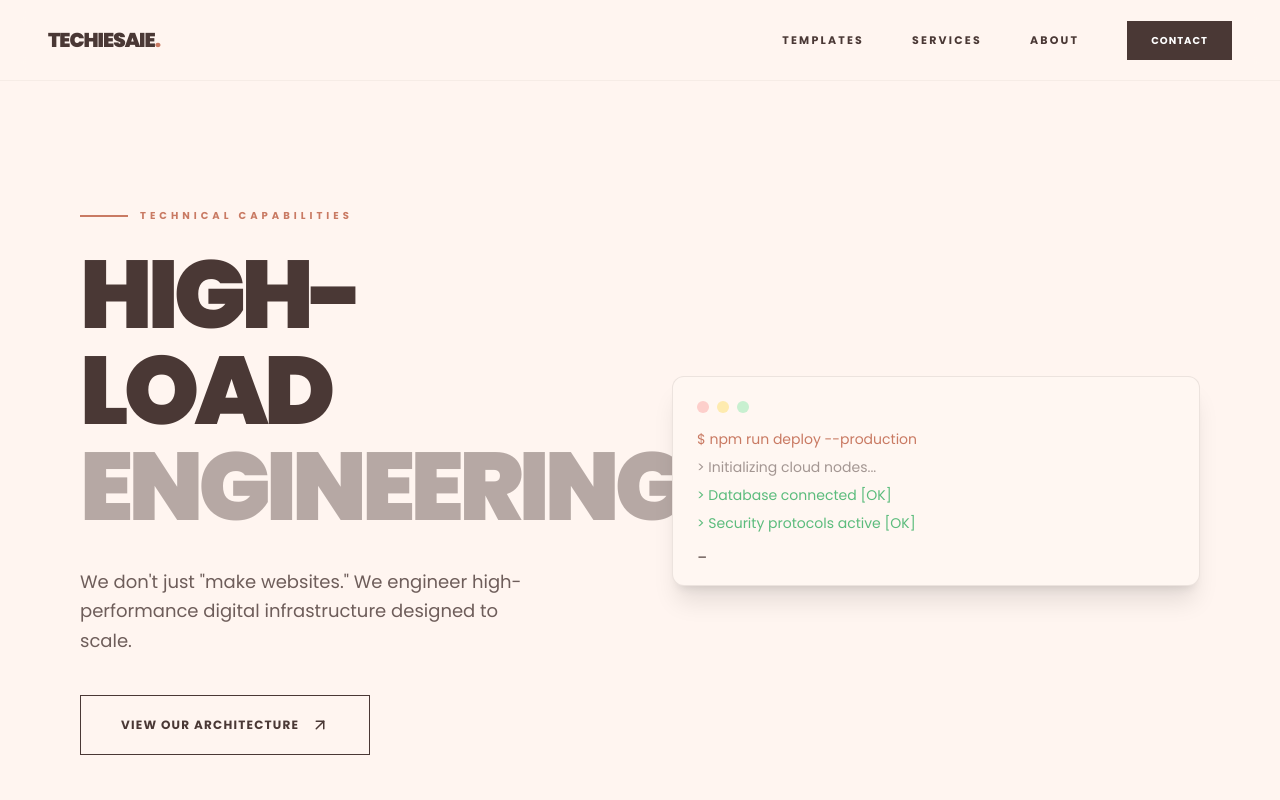
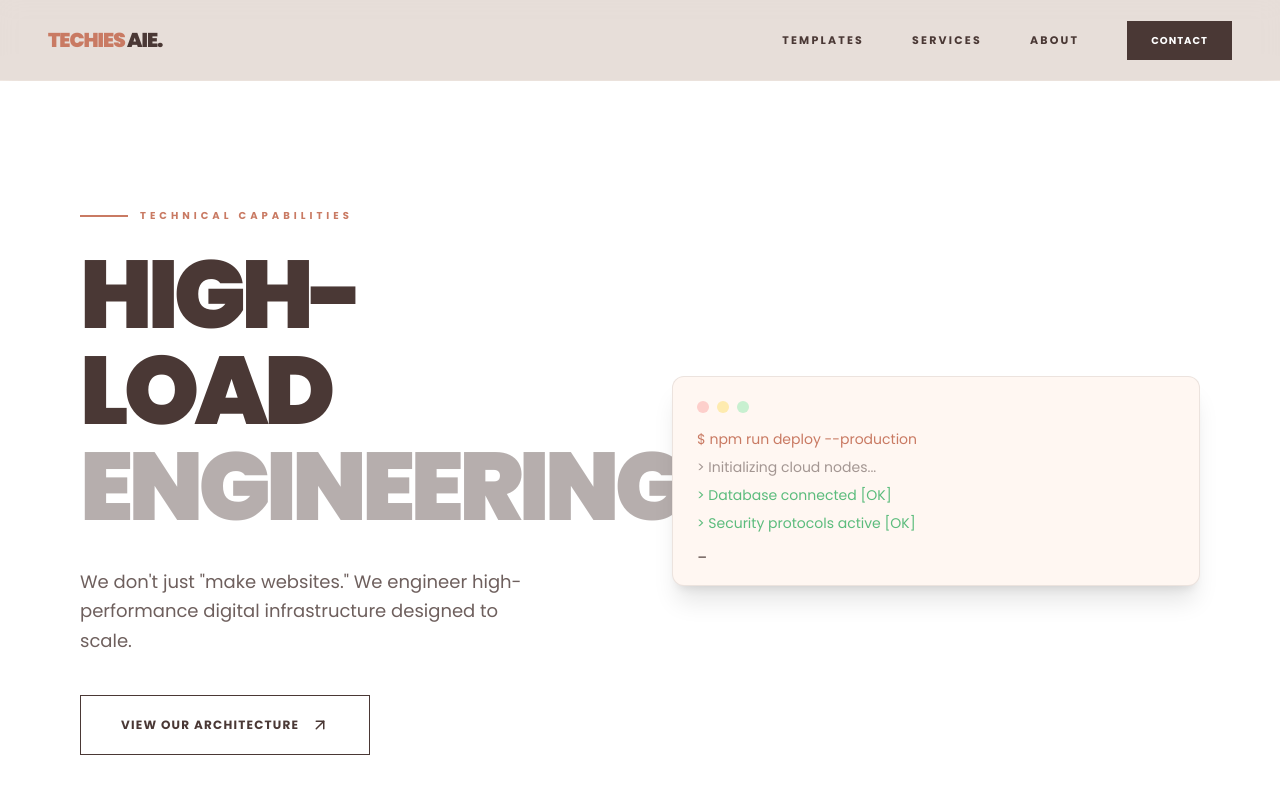
Before and after one commit to imranrkhan13/techiesaie, a React (Vite) app: page /services in a window 1280 px wide. Shown: the top 800 px of the page. Built offline with nearby package versions, Linux system fonts and the light colour scheme.

Commit message:
quick ui change

```diff
--- a/index.html
+++ b/index.html
@@ -5,7 +5,7 @@
       <link
         href="https://fonts.googleapis.com/css2?family=Poppins:ital,wght@0,100;0,200;0,300;0,400;0,500;0,600;0,700;0,800;0,900;1,100;1,200;1,300;1,400;1,500;1,600;1,700;1,800;1,900&display=swap"
         rel="stylesheet">
-    <link rel="icon" type="image/png" sizes="32x32" href="src/assets/aie.png" />
+    <link rel="icon" type="image/png" sizes="200rem" href="src/assets/aie.png" id="favicon"/>
     <meta name="viewport" content="width=device-width, initial-scale=1.0" />
     <title>techiesaie</title>
   </head>
--- a/src/components/navbar.jsx
+++ b/src/components/navbar.jsx
@@ -5,8 +5,8 @@ export default function Navbar() {
     <nav className="fixed top-0 left-0 right-0 z-50 bg-[#FFF5F0]/90 backdrop-blur-md border-b border-[#4A3835]/5">
       <div className="max-w-7xl mx-auto px-6 lg:px-12">
         <div className="flex justify-between items-center h-20">
-          <Link to="/" className="text-xl font-black tracking-tighter text-[#4A3835]">
-            TECHIESAIE<span className="text-[#C97A63]">.</span>
+          <Link to="/" className="text-xl font-black tracking-tighter text-[#C97A63]">
+            TECHIES<span className="text-[#4A3835]"> AIE</span><span className="text-[#4A3835]">.</span>
           </Link>
 
           <div className="hidden md:flex items-center gap-12">
--- a/src/pages/About.jsx
+++ b/src/pages/About.jsx
@@ -15,6 +15,7 @@ export default function AboutSection() {
         text: '#4A3835',
         accent: '#C97A63',
         bgLight: '#FFF7F2',
+        bgalt: '#fff',
     };
 
     const process = [
@@ -45,10 +46,10 @@ export default function AboutSection() {
     ];
 
     return (
-        <div className="pt-20 min-h-screen selection:bg-[#C97A63] selection:text-white" style={{ backgroundColor: colors.bg, color: colors.text }}>
+        <div className="pt-20 min-h-screen selection:bg-[#C97A63] selection:text-white" style={{ color: colors.text }}>
 
             {/* 1. HERO NARRATIVE WITH STAGGERED TEXT */}
-            <section className="px-6 lg:px-20 py-32 max-w-7xl mx-auto">
+            <section className="px-6 lg:px-20 py-32 mx-auto" style={{ backgroundColor: colors.bgalt}}>
                 <div className="grid lg:grid-cols-2 gap-16 items-center">
                     <motion.div
                         initial={{ opacity: 0, y: 40 }}
@@ -84,7 +85,7 @@ export default function AboutSection() {
             </section>
 
             {/* 2. INTERACTIVE METHODOLOGY */}
-            <section className="px-6 lg:px-20 py-32 bg-[#4A3835]/[0.02] border-y border-[#4A3835]/5">
+            <section className="px-6 lg:px-20 py-32 bg-[#4A3835]/[0.02] border-y border-[#4A3835]/5" style={{ backgroundColor: colors.bg }}>
                 <div className="max-w-7xl mx-auto">
                     <div className="flex flex-col md:flex-row justify-between items-end mb-20 gap-8">
                         <div>
@@ -122,7 +123,7 @@ export default function AboutSection() {
             </section>
 
             {/* 3. PORTFOLIO NARRATIVE */}
-            <section className="px-6 lg:px-20 py-40 max-w-7xl mx-auto">
+            <section className="px-6 lg:px-20 py-40  mx-auto" style={{ backgroundColor: colors.bgalt }}>
                 <div className="grid lg:grid-cols-2 gap-24 items-center">
                     <div className="grid grid-cols-2 gap-6 relative">
                         {/* Decorative floating element */}
@@ -169,7 +170,7 @@ export default function AboutSection() {
             </section>
 
             {/* 4. STATISTICS - THE "NUMBERS" BENTO BOX */}
-            <section className="px-6 lg:px-20 pb-32 max-w-7xl mx-auto">
+            <section className="px-6 lg:px-20 pb-32 pt-20 mx-auto" style={{ backgroundColor: colors.bg }}>
                 <div className="bg-[#4A3835] rounded-3xl p-12 lg:p-20 overflow-hidden relative">
                     {/* Background decoration */}
                     <div className="absolute top-0 right-0 w-96 h-96 bg-[#C97A63]/10 rounded-full blur-[120px] -translate-y-1/2 translate-x-1/2" />
--- a/src/pages/Home.jsx
+++ b/src/pages/Home.jsx
@@ -207,9 +207,6 @@ function WordSwitcher() {
                 >
                     {adjectives[index]}
                 </motion.span>
-
-
-
             </AnimatePresence>
         </span>
     );
@@ -239,7 +236,7 @@ export default function App() {
         return () => clearInterval(timer); // Cleanup on unmount
     }, [nextCard]);
     return (
-        <div className="bg-[#FFF5F0] text-[#4A3835] font-sans selection:bg-[#C97A63] selection:text-white">
+        <div className="bg-[#fff] text-[#4A3835] font-sans selection:bg-[#C97A63] selection:text-white">
 
             {/* --- HERO SECTION --- */}
             <section className="relative min-h-screen flex items-center overflow-hidden px-6 lg:px-20">
@@ -359,7 +356,7 @@ export default function App() {
             </section>
 
             {/* --- CORE CAPABILITIES (Informative Section) --- */}
-            <section className="py-24 px-6 lg:px-20 bg-white relative overflow-hidden">
+            <section className="py-24 px-6 lg:px-20 bg-[#FFF5F0] relative overflow-hidden">
                 <div className="max-w-5xl mx-auto relative z-10">
 
                     {/* --- REFINED TECHNICAL HEADER --- */}
--- a/src/pages/services.jsx
+++ b/src/pages/services.jsx
@@ -15,6 +15,7 @@ export default function ServicesPage() {
         accent: '#C97A63',
         gradStart: '#FFEBE3',
         gradEnd: '#FFE0D4',
+        bgalt: '#fff',
     };
 
     const services = [
@@ -64,10 +65,10 @@ export default function ServicesPage() {
     };
 
     return (
-        <div className="pt-20 min-h-screen font-['Poppins'] overflow-x-hidden selection:bg-[#C97A63] selection:text-white" style={{ backgroundColor: colors.bg, color: colors.text }}>
+        <div className="pt-20 min-h-screen font-['Poppins'] overflow-x-hidden selection:bg-[#C97A63] selection:text-white" style={{ color: colors.text }}>
 
             {/* 1. HERO SECTION */}
-            <section className="relative py-32 px-6 lg:px-20 border-b border-[#4A3835]/10">
+            <section className="relative py-32 px-6 lg:px-20 border-b border-[#4A3835]/10" style={{ backgroundColor: colors.bgalt }}>
                 <div className="max-w-7xl mx-auto grid lg:grid-cols-2 gap-16 items-center">
                     <motion.div
                         initial={{ opacity: 0, x: -30 }}
@@ -117,7 +118,7 @@ export default function ServicesPage() {
             </section>
 
             {/* 2. SERVICES LIST */}
-            <section className="py-32 px-6 lg:px-20">
+            <section className="py-32 px-6 lg:px-20" style={{ backgroundColor: colors.bg }}>
                 <motion.div
                     variants={containerVariants}
                     initial="hidden"
```
Also changed, not shown: src/assets/aie.jpg (added), src/assets/aie.png.
